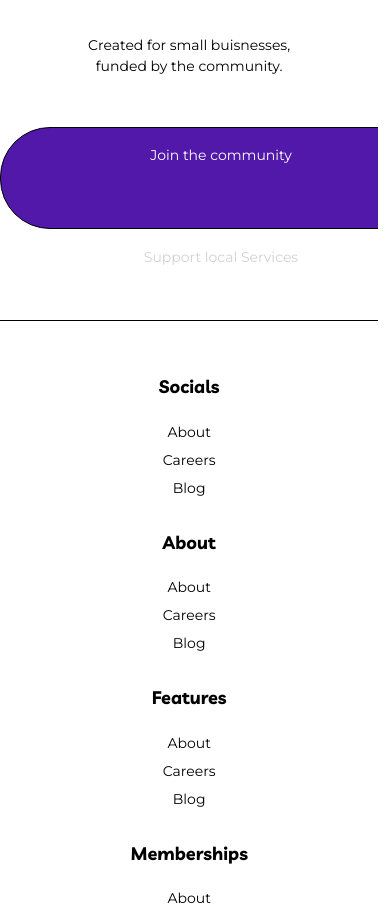
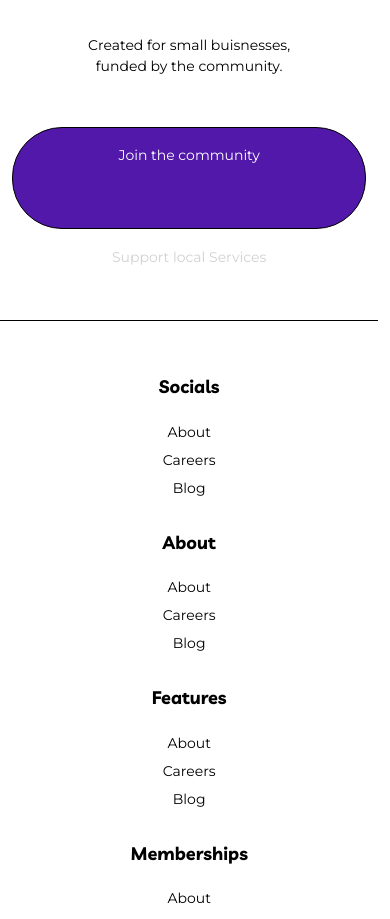
Before and after one commit to PuenteCastillo/Communi, a Next.js app: page / in a window 390 px wide. Shown: the part 8592-9511 px from the top of the page. Built offline with nearby package versions, Linux system fonts and the light colour scheme.

Commit message:
footer css tweaks

```diff
--- a/src/components/global/Footer.tsx
+++ b/src/components/global/Footer.tsx
@@ -13,7 +13,7 @@ export default function Footer(props: any) {
             funded by the community.
           </small>
         </div>
-        <div className=" col-md-6">
+        <div className=" col-md-6 prostion-relative">
           <div className="content">
             <a href="#" className="theme-btn">
               Join the community
--- a/src/styles/sass/global/footer.scss
+++ b/src/styles/sass/global/footer.scss
@@ -41,11 +41,15 @@
     .content {
       //   background-color: red;
       width: fit-content;
+      position: relative;
       float: right;
       p {
         font-size: 14px;
         margin-top: -10px;
         text-align: center;
+      }
+      a {
+        max-width: 80vw;
       }
       // on mobile
       @media (max-width: 768px) {
@@ -103,4 +107,7 @@
   .link-col {
     margin-bottom: 30px;
   }
+  .prostion-relative {
+    position: relative;
+  }
 }
--- a/src/styles/sass/pages/profile/profile.scss
+++ b/src/styles/sass/pages/profile/profile.scss
@@ -2,6 +2,8 @@
   padding-top: 50px;
   background-color: white;
   width: 400px;
+  max-width: 100vw;
+  overflow: hidden;
   margin: auto;
 
   z-index: 100;
```
Also changed, not shown: src/styles/globals.css, 1 other file (tests, documents, lock files or other folders).
